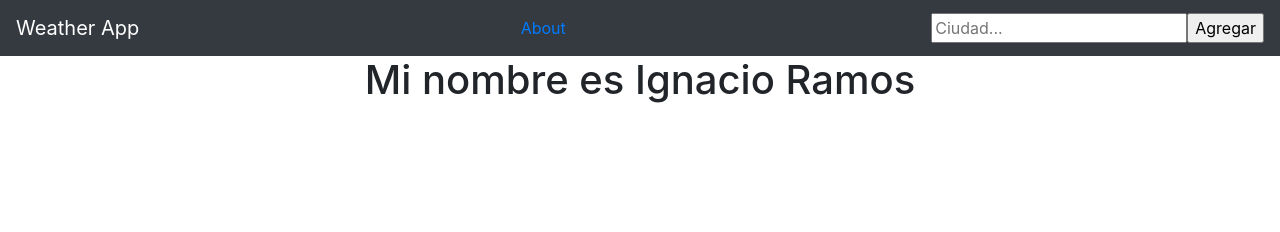
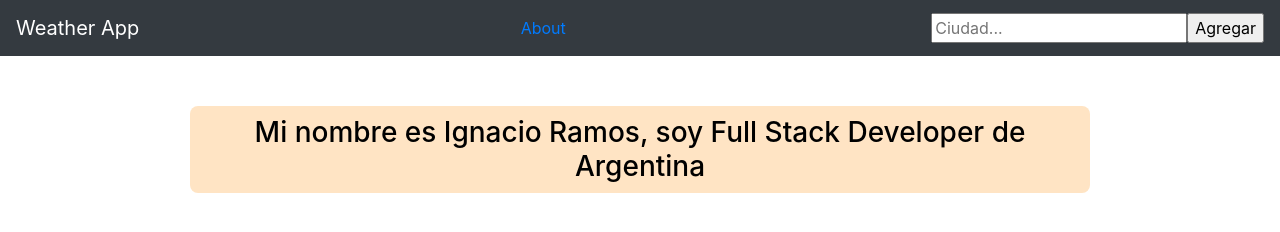
Before and after one commit to IgnacioGRamos/Weather-App, a React app: page /About in a window 1280 px wide. Built offline with nearby package versions, Linux system fonts and the light colour scheme.

Commit message:
Commit 03

```diff
--- a/src/components/About.jsx
+++ b/src/components/About.jsx
@@ -1,9 +1,10 @@
 import React from "react";
+import './about.css';
 
 export default function Presentar() {
     return (
-        <div >
-                <h1>Mi nombre es Ignacio Ramos</h1>
+        <div className="conteiner">
+            <h3 className="caja">Mi nombre es Ignacio Ramos, soy Full Stack Developer de Argentina </h3>
         </div>
     )
 }
--- a/src/components/Cards.css
+++ b/src/components/Cards.css
@@ -2,6 +2,7 @@
   display: flex;
   flex-wrap: wrap;
   justify-content: center;
+  margin-top: 30px;
 }
 
 .data {
--- /dev/null
+++ b/src/components/about.css
@@ -0,0 +1,12 @@
+.conteiner{
+    display: flex;
+    justify-content: center;
+    margin-top: 50px;
+}
+.caja {
+    width: 900px;
+    padding: 10px;
+    background-color:bisque;
+    color: black;
+    border-radius: 8px;
+}
```
Also changed, not shown: README.md, src/img/app1.png (added).
